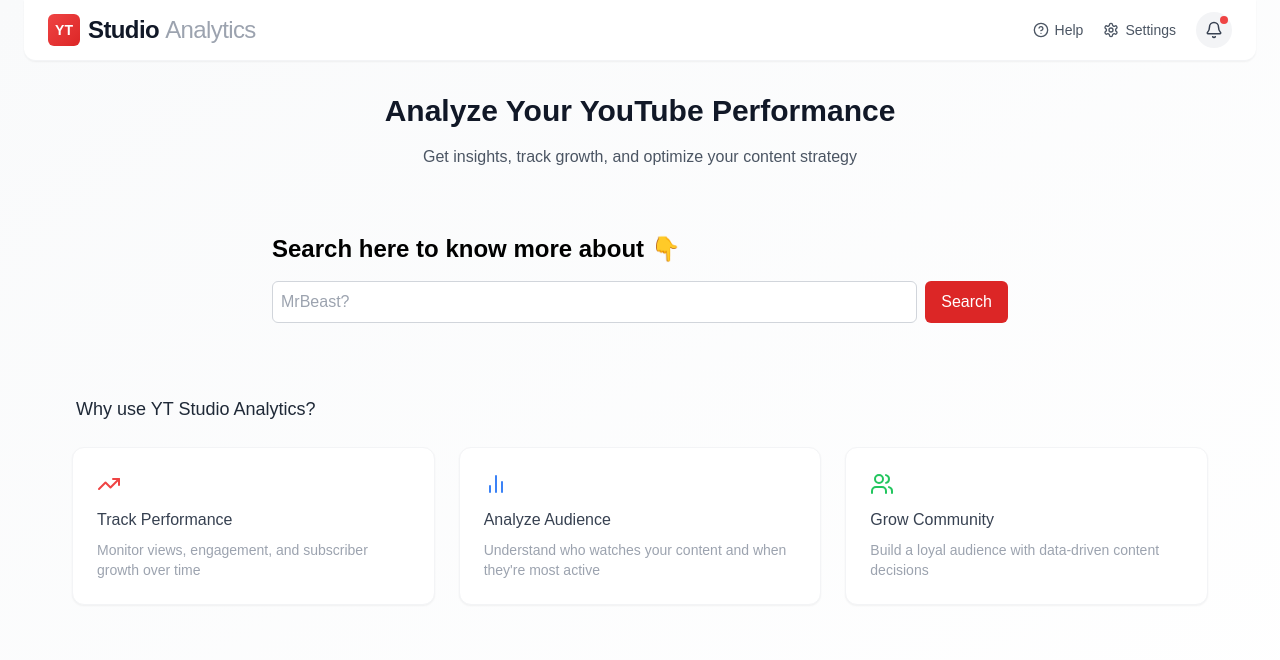
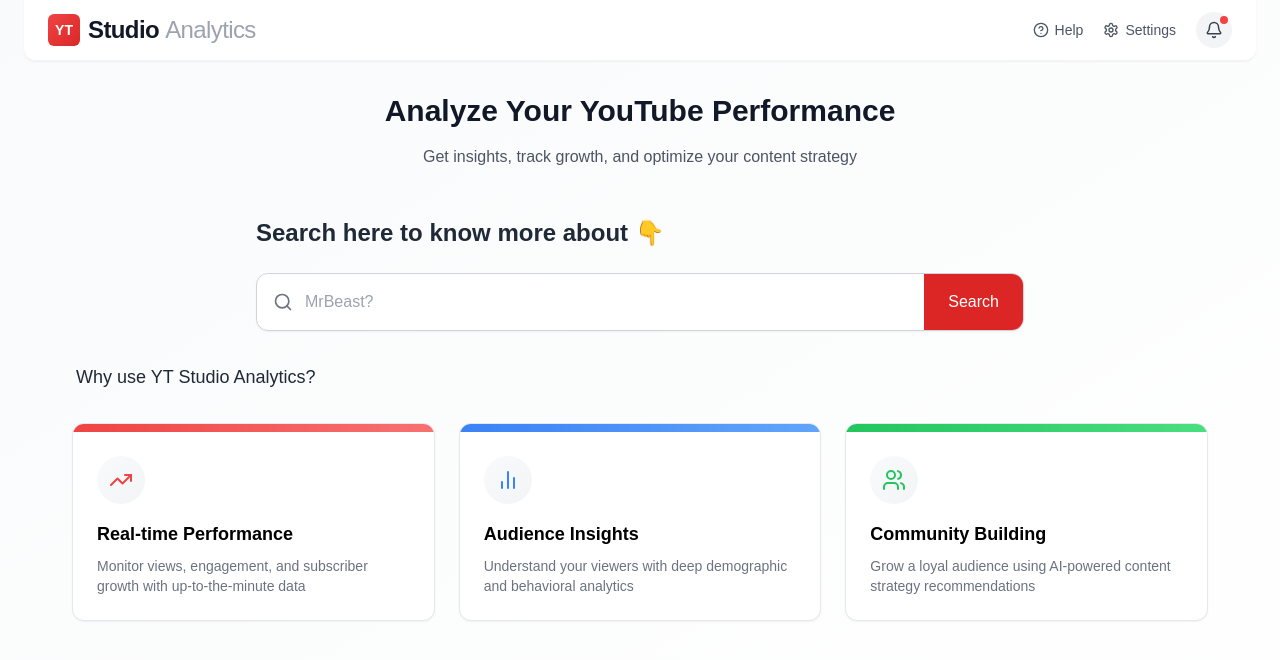
Before and after one commit to DarshanJain-07/youtube_dashboard, a Next.js app: page / in a window 1280 px wide. Shown: the top 660 px of the page. Built offline with nearby package versions, Linux system fonts and the light colour scheme.

Commit message:
few improvements

```diff
--- a/app/page.tsx
+++ b/app/page.tsx
@@ -4,7 +4,7 @@ import { useState } from 'react';
 import { motion, AnimatePresence } from "framer-motion";
 import ChannelSearch from '../components/ChannelSearch';
 import ChannelOverview from '../components/ChannelOverview';
-import { Bell, Settings, HelpCircle, ChevronRight, Search, TrendingUp, BarChart2, Play, Users, Clock } from "lucide-react";
+import { Bell, Settings, HelpCircle, TrendingUp, BarChart2, Users } from "lucide-react";
 
 export default function Home() {
   const [selectedChannelId, setSelectedChannelId] = useState('');
@@ -134,24 +134,44 @@ export default function Home() {
                 variants={staggerCards.container}
                 initial="initial"
                 animate="animate"
-                  className="mt-10 sm:mt-16"
+                className="mt-12 sm:mt-16"
               >
-                  <h3 className="text-lg font-medium text-gray-800 mb-4 sm:mb-6 px-1">Why use YT Studio Analytics?</h3>
-                  <div className="grid grid-cols-1 sm:grid-cols-2 md:grid-cols-3 gap-4 sm:gap-6">
+                <h3 className={`text-lg font-medium text-gray-800 mb-6 sm:mb-8 px-1`}>Why use YT Studio Analytics?</h3>
+                <div className="grid grid-cols-1 sm:grid-cols-2 lg:grid-cols-3 gap-5 sm:gap-6">
                   {[
-                      { icon: <TrendingUp size={24} className="text-red-500" />, title: "Track Performance", description: "Monitor views, engagement, and subscriber growth over time" },
-                      { icon: <BarChart2 size={24} className="text-blue-500" />, title: "Analyze Audience", description: "Understand who watches your content and when they're most active" },
-                      { icon: <Users size={24} className="text-green-500" />, title: "Grow Community", description: "Build a loyal audience with data-driven content decisions" }
+                    {
+                      icon: <TrendingUp size={24} className="text-red-500" />,
+                      title: "Real-time Performance",
+                      description: "Monitor views, engagement, and subscriber growth with up-to-the-minute data",
+                      color: "from-red-500 to-red-400"
+                    },
+                    {
+                      icon: <BarChart2 size={24} className="text-blue-500" />,
+                      title: "Audience Insights",
+                      description: "Understand your viewers with deep demographic and behavioral analytics",
+                      color: "from-blue-500 to-blue-400"
+                    },
+                    {
+                      icon: <Users size={24} className="text-green-500" />,
+                      title: "Community Building",
+                      description: "Grow a loyal audience using AI-powered content strategy recommendations",
+                      color: "from-green-500 to-green-400"
+                    }
                   ].map((card, index) => (
                     <motion.div
                       key={index}
                       variants={staggerCards.item}
-                        whileHover={{ y: -5, boxShadow: "0 10px 25px -5px rgba(0, 0, 0, 0.1)" }}
-                        className="bg-white rounded-xl p-5 sm:p-6 border border-gray-100 shadow-sm hover:border-gray-200 transition-all duration-300"
+                      whileHover={{ y: -8, scale: 1.02 }}
+                      className={`rounded-xl overflow-hidden bg-white border-gray-200 border shadow-sm transition-all duration-300`}
                     >
-                        <div className="mb-3">{card.icon}</div>
-                        <h4 className="text-gray-700 font-medium mb-2">{card.title}</h4>
-                        <p className="text-gray-400 text-sm">{card.description}</p>
+                      <div className={`h-2 bg-gradient-to-r ${card.color}`}></div>
+                      <div className="p-6">
+                        <div className="mb-4 w-12 h-12 rounded-full flex items-center justify-center bg-gradient-to-br from-gray-50 to-gray-100 dark:from-gray-700 dark:to-gray-800">
+                          {card.icon}
+                        </div>
+                        <h4 className='font-semibold text-lg mb-2 text-black'>{card.title}</h4>
+                        <p className='text-gray-500 text-sm'>{card.description}</p>
+                      </div>
                     </motion.div>
                   ))}
                 </div>
--- a/components/ChannelSearch.tsx
+++ b/components/ChannelSearch.tsx
@@ -1,7 +1,8 @@
-// components/ChannelSearch.tsx
 "use client";
 
 import { useState } from 'react';
+import { motion, AnimatePresence } from 'framer-motion';
+import { Search, Loader2 } from 'lucide-react';
 
 interface ChannelSearchProps {
   onChannelSelect: (channelId: string) => void;
@@ -19,7 +20,17 @@ interface ChannelResult {
       default: {
         url: string;
       };
+      medium: {
+        url: string;
       };
+    };
+    customUrl?: string;
+    publishedAt: string;
+  };
+  statistics?: {
+    subscriberCount?: string;
+    videoCount?: string;
+    viewCount?: string;
   };
 }
 
@@ -31,6 +42,7 @@ export default function ChannelSearch({
   const [isLoading, setIsLoading] = useState(false);
   const [results, setResults] = useState<ChannelResult[]>([]);
   const [error, setError] = useState('');
+  const [focused, setFocused] = useState(false);
 
   const handleSearch = async (e: React.FormEvent) => {
     e.preventDefault();
@@ -60,54 +72,173 @@ export default function ChannelSearch({
     }
   };
 
+  // Format date to readable format
+  const formatDate = (dateString: string) => {
+    const date = new Date(dateString);
+    return date.toLocaleDateString('en-US', { year: 'numeric', month: 'short', day: 'numeric' });
+  };
+
+  // Format subscriber count
+  const formatCount = (count?: string) => {
+    if (!count) return 'N/A';
+    const num = parseInt(count);
+    if (num > 1000000) return (num / 1000000).toFixed(1) + 'M';
+    if (num > 1000) return (num / 1000).toFixed(1) + 'K';
+    return num.toString();
+  };
+
+  const cardVariants = {
+    hidden: { opacity: 0, y: 20 },
+    visible: { opacity: 1, y: 0 }
+  };
+
   return (
-    <div className="w-full max-w-3xl mx-auto p-4">
-      <h2 className="text-2xl font-bold mb-4 text-black">{headingText}</h2>
-      <form onSubmit={handleSearch} className="mb-6">
-        <div className="flex gap-2">
+    <div className="w-full max-w-3xl mx-auto">
+      <motion.h2
+        initial={{ opacity: 0, y: -10 }}
+        animate={{ opacity: 1, y: 0 }}
+        className="text-xl md:text-2xl font-bold mb-6 text-gray-800"
+      >
+        {headingText}
+      </motion.h2>
+
+      <motion.form
+        onSubmit={handleSearch}
+        className="mb-8"
+        initial={{ opacity: 0, y: 10 }}
+        animate={{ opacity: 1, y: 0 }}
+        transition={{ delay: 0.1 }}
+      >
+        <div className={`relative flex items-center overflow-hidden bg-white border-gray-300 border ${focused ? 'ring-2 ring-red-500 ring-opacity-30' : ''} rounded-xl transition-all duration-200 shadow-sm`}>
+          <div className="flex items-center justify-center pl-4">
+            <Search size={20} className="text-gray-500" />
+          </div>
           <input
             type="text"
             value={query}
             onChange={(e) => setQuery(e.target.value)}
+            onFocus={() => setFocused(true)}
+            onBlur={() => setFocused(false)}
             placeholder="MrBeast?"
-            className="flex-1 p-2 border border-gray-300 rounded-md text-black"
+            className="flex-1 p-4 pl-3 outline-none bg-white text-gray-900 placeholder-gray-400"
             required
           />
-          <button
+          <motion.button
             type="submit"
             disabled={isLoading}
-            className="px-4 py-2 bg-red-600 text-white rounded-md hover:bg-red-700 disabled:bg-gray-400"
+            className="h-full px-6 py-4 bg-red-600 hover:bg-red-700 text-white font-medium disabled:opacity-70 disabled:cursor-not-allowed transition-colors flex items-center justify-center"
+            whileHover={{ scale: 1.02 }}
+            whileTap={{ scale: 0.98 }}
           >
-            {isLoading ? 'Searching...' : 'Search'}
-          </button>
+            {isLoading ? (
+              <Loader2 size={20} className="animate-spin" />
+            ) : (
+              'Search'
+            )}
+          </motion.button>
         </div>
-      </form>
+      </motion.form>
 
-      {error && <p className="text-red-500 mb-4">{error}</p>}
+      <AnimatePresence>
+        {error && (
+          <motion.div
+            initial={{ opacity: 0, y: 5 }}
+            animate={{ opacity: 1, y: 0 }}
+            exit={{ opacity: 0 }}
+            className="p-4 mb-6 rounded-lg bg-red-50 text-red-500 text-sm"
+          >
+            {error}
+          </motion.div>
+        )}
+      </AnimatePresence>
 
+      <AnimatePresence>
         {results.length > 0 && (
+          <motion.div
+            initial={{ opacity: 0 }}
+            animate={{ opacity: 1 }}
+            exit={{ opacity: 0 }}
+            className="space-y-4"
+          >
+            <motion.div
+              initial={{ opacity: 0 }}
+              animate={{ opacity: 1 }}
+              className="text-sm font-medium mb-4 text-gray-500"
+            >
+              Found {results.length} channel{results.length !== 1 ? 's' : ''}
+            </motion.div>
             <div className="grid grid-cols-1 md:grid-cols-2 gap-4">
-          {results.map((channel) => (
-            <div
+              {results.map((channel, index) => (
+                <motion.div
                   key={channel.id.channelId}
-              className="border border-gray-200 rounded-md p-4 cursor-pointer hover:bg-transparent"
+                  className="bg-white border-gray-200 hover:bg-gray-50 border rounded-xl overflow-hidden shadow-sm cursor-pointer transition-colors duration-200"
                   onClick={() => onChannelSelect(channel.id.channelId)}
+                  variants={cardVariants}
+                  initial="hidden"
+                  animate="visible"
+                  exit="hidden"
+                  transition={{
+                    duration: 0.4,
+                    delay: index * 0.05,
+                    ease: [0.25, 0.1, 0.25, 1.0]
+                  }}
+                  whileHover={{ y: -5, scale: 1.02, boxShadow: '0 10px 25px -5px rgba(0,0,0,0.1), 0 10px 10px -5px rgba(0,0,0,0.04)' }}
+                  whileTap={{ scale: 0.98 }}
                 >
-              <div className="flex items-center gap-3">
+                  <div className="p-4">
+                    <div className="flex items-center gap-4">
+                      <div className="relative">
                         <img
-                  src={channel.snippet.thumbnails.default.url}
+                          src={channel.snippet.thumbnails.medium?.url || channel.snippet.thumbnails.default.url}
                           alt={channel.snippet.title}
-                  className="w-16 h-16 rounded-full"
+                          className="w-16 h-16 rounded-full object-cover border-2 border-white"
                         />
-                <div>
-                  <h3 className="font-semibold text-black">{channel.snippet.title}</h3>
-                  <p className="text-sm text-gray-500">{channel.snippet.description.substring(0, 100)}...</p>
-                </div>
-              </div>
-            </div>
-          ))}
+                        {channel.statistics?.subscriberCount && (
+                          <div className="absolute -bottom-1 -right-1 text-xs font-medium px-2 py-0.5 rounded-full bg-red-500 text-white">
+                            {formatCount(channel.statistics.subscriberCount)}
                           </div>
                         )}
                       </div>
+                      <div className="flex-1 min-w-0">
+                        <h3 className="font-semibold truncate text-gray-900">
+                          {channel.snippet.title}
+                        </h3>
+                        {channel.snippet.customUrl && (
+                          <p className="text-sm text-gray-500">
+                            @{channel.snippet.customUrl}
+                          </p>
+                        )}
+                        <p className="text-xs mt-1 text-gray-400">
+                          Joined {formatDate(channel.snippet.publishedAt)}
+                        </p>
+                      </div>
+                    </div>
+
+                    <p className="text-sm mt-3 line-clamp-2 text-gray-600">
+                      {channel.snippet.description || "No description available"}
+                    </p>
+
+                    {channel.statistics && (
+                      <div className="flex gap-4 mt-3 text-xs text-gray-500">
+                        {channel.statistics.videoCount && (
+                          <div>
+                            <span className="font-medium">{formatCount(channel.statistics.videoCount)}</span> videos
+                          </div>
+                        )}
+                        {channel.statistics.viewCount && (
+                          <div>
+                            <span className="font-medium">{formatCount(channel.statistics.viewCount)}</span> views
+                          </div>
+                        )}
+                      </div>
+                    )}
+                  </div>
+                </motion.div>
+              ))}
+            </div>
+          </motion.div>
+        )}
+      </AnimatePresence>
+    </div>
   );
 }
```
Also changed, not shown: components/Card.jsx (added, +12 -0 lines), components/ChannelOverview.jsx (+61 -33 lines). Lines whose indentation alone changed are shown as unchanged.
